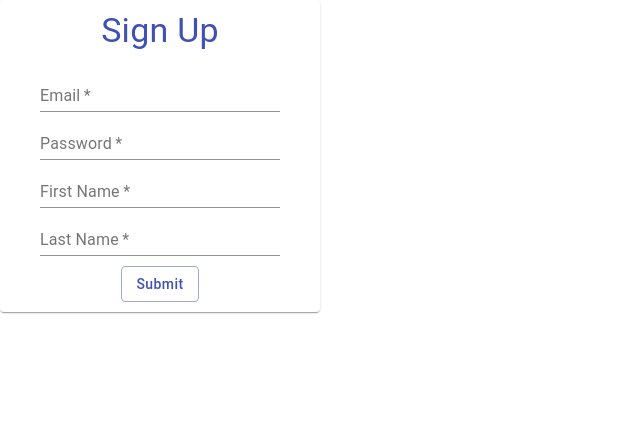
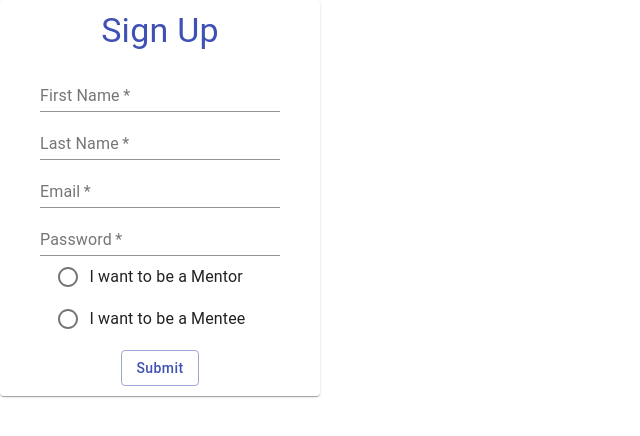
Before and after one commit to cfg-hbcuhsi/team-6, a React (Create React App) app in the folder frontend/: page / in a window 1280 px wide. Shown: the top 436 px of the page, without its empty margins (0-640 px from the left). Built offline with nearby package versions, Linux system fonts and the light colour scheme.

Commit message:
Add role field to signup

```diff
--- a/frontend/src/components/SignIn.js
+++ b/frontend/src/components/SignIn.js
@@ -6,6 +6,10 @@ import Button from "@material-ui/core/Button";
 import { Grid } from "@material-ui/core";
 import TextField from "@material-ui/core/TextField";
 import Typography from "@material-ui/core/Typography";
+import FormControl from "@material-ui/core/FormControl";
+import RadioGroup from "@material-ui/core/RadioGroup";
+import FormControlLabel from "@material-ui/core/FormControlLabel";
+import Radio from "@material-ui/core/Radio";
 
 
 class SignIn extends Component {
@@ -15,9 +19,9 @@ class SignIn extends Component {
         this.state = {
             firstName: "",
             lastName: '',
-            username: '',
             email: "",
-            password: ""
+            password: "",
+            role: ""
         };
     }
 
@@ -32,9 +36,9 @@ class SignIn extends Component {
         e.preventDefault();
         console.log(this.state)
 
-        const { firstName, lastName, username, email, password } = this.state;
+        const { firstName, lastName,  email, password } = this.state;
         const formInfo = {
-            firstName, lastName, username, email, password
+            firstName, lastName,  email, password
         };
 
         // axios
@@ -50,35 +54,6 @@ class SignIn extends Component {
                 <Typography variant="h4" color="primary" gutterBottom>Sign Up</Typography>
                 <div className="container" style={{ width: "80%", margin: "0 auto" }}>
                     <form onSubmit={this.handleSubmit}>
-
-                        <TextField
-                            fullWidth={true}
-                            required label={"Email"}
-                            name={"email"}
-                            value={this.state.email}
-                            type={"text"}
-                            onChange={this.handleInputChange}
-                            id="input-with-icon-adornment"
-                            startAdornment={
-                                <InputAdornment position="start">
-                                </InputAdornment>
-                            }
-                        />
-
-                        <TextField
-                            fullWidth={true}
-                            required
-                            label={"Password"}
-                            name={"password"}
-                            value={this.state.password}
-                            type={"password"}
-                            onChange={this.handleInputChange}
-                            id="input-with-icon-adornment"
-                            startAdornment={
-                                <InputAdornment position="start">
-                                </InputAdornment>
-                            }
-                        />
 
                         <TextField
                             fullWidth={true}
@@ -110,14 +85,44 @@ class SignIn extends Component {
                         />
 
 
-                        {/*<div>*/}
-                        {/*    <FormControl component="fieldset">*/}
-                        {/*        <RadioGroup aria-label="gender" name="gender1" value={value} onChange={this.handleInputChange}>*/}
-                        {/*            <FormControlLabel value="mentor" control={<Radio/>} label="I want to be a Mentor"/>*/}
-                        {/*            <FormControlLabel value="mentee" control={<Radio/>} label="I want to be a Mentee"/>*/}
-                        {/*        </RadioGroup>*/}
-                        {/*    </FormControl>*/}
-                        {/*</div>*/}
+                        <TextField
+                            fullWidth={true}
+                            required label={"Email"}
+                            name={"email"}
+                            value={this.state.email}
+                            type={"text"}
+                            onChange={this.handleInputChange}
+                            id="input-with-icon-adornment"
+                            startAdornment={
+                                <InputAdornment position="start">
+                                </InputAdornment>
+                            }
+                        />
+
+                        <TextField
+                            fullWidth={true}
+                            required
+                            label={"Password"}
+                            name={"password"}
+                            value={this.state.password}
+                            type={"password"}
+                            onChange={this.handleInputChange}
+                            id="input-with-icon-adornment"
+                            startAdornment={
+                                <InputAdornment position="start">
+                                </InputAdornment>
+                            }
+                        />
+
+
+                        <div>
+                            <FormControl component="fieldset">
+                                <RadioGroup aria-label="gender" name="role" value={this.state.role} onChange={this.handleInputChange}>
+                                    <FormControlLabel value="Mentor" control={<Radio/>} label="I want to be a Mentor"/>
+                                    <FormControlLabel value="Mentee" control={<Radio/>} label="I want to be a Mentee"/>
+                                </RadioGroup>
+                            </FormControl>
+                        </div>
 
                         <Grid container justify="center" style={{ marginTop: '10px' }}>
                             <Button variant="outlined" color="primary" style={{ textTransform: "none" }}
```
